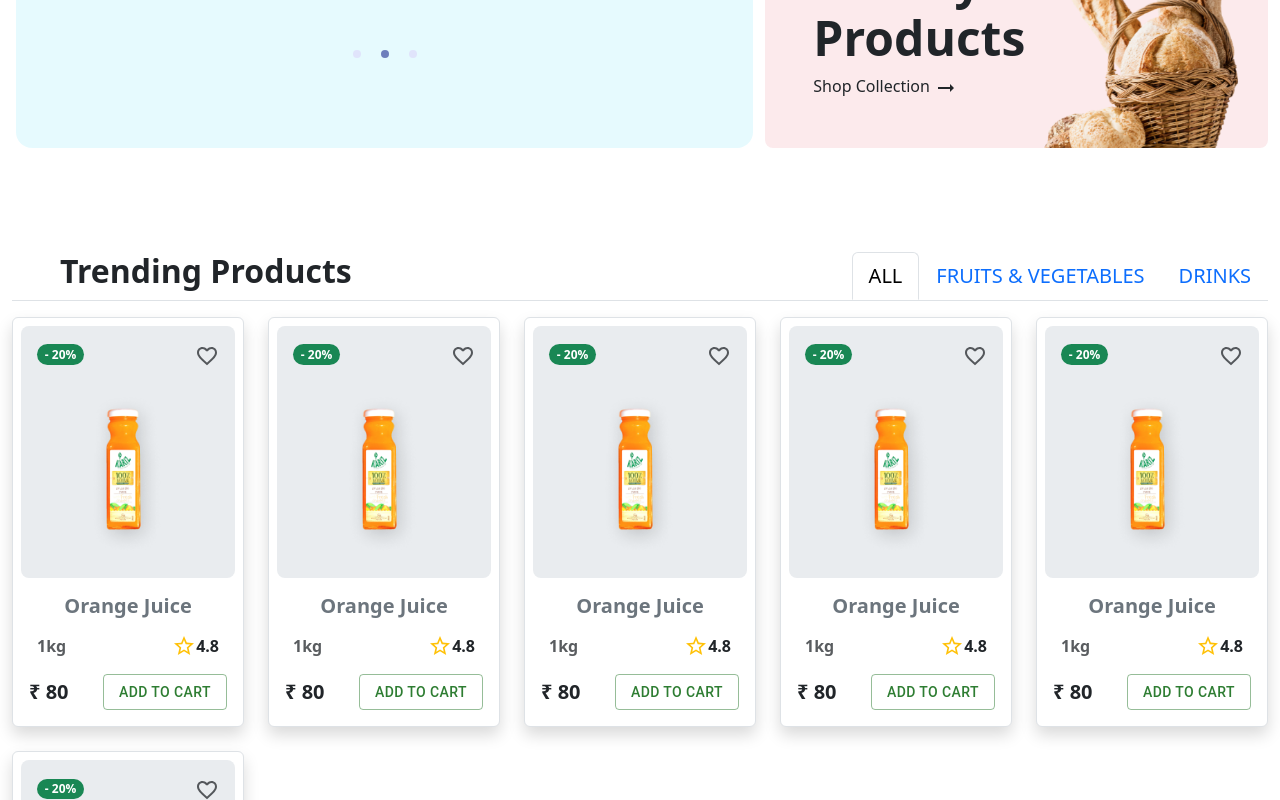
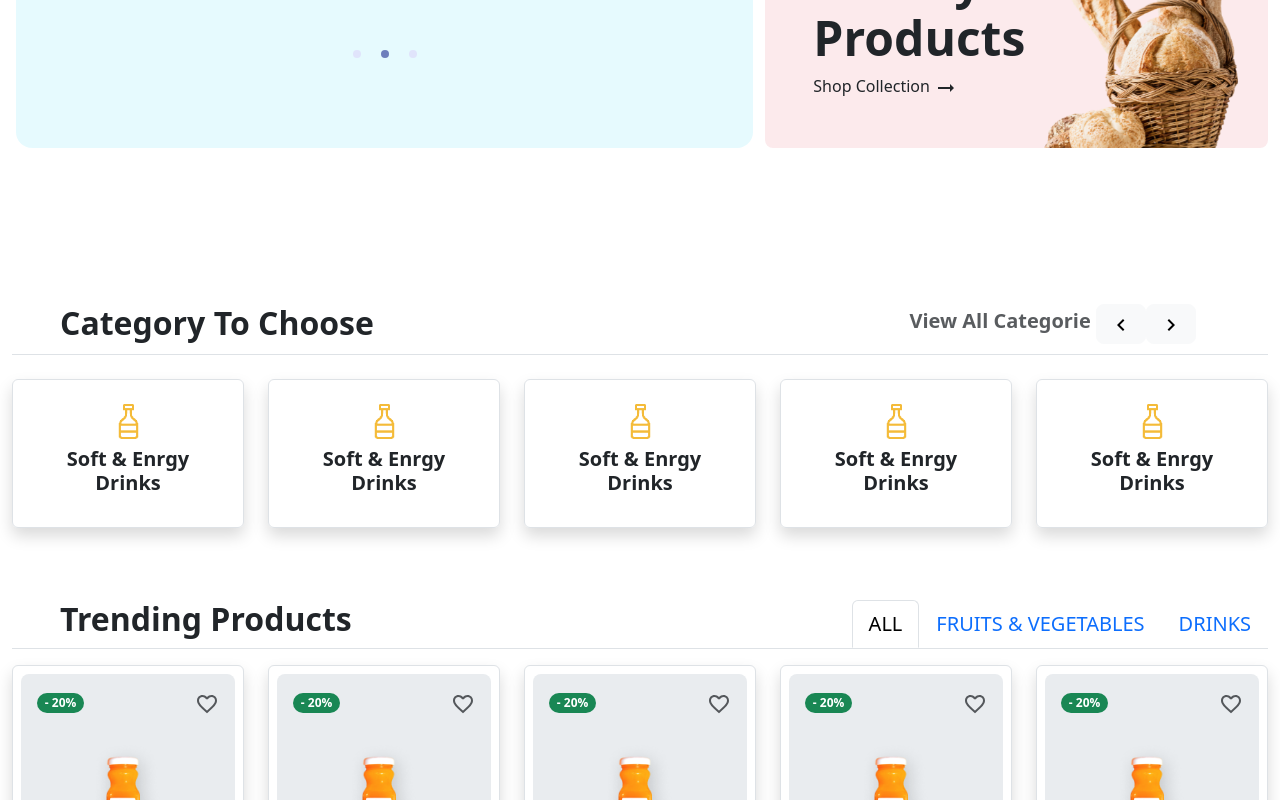
Before and after one commit to mahendra-singh-jhala/FoodMart_frontend, a React (Create React App) app: page /home/grocery in a window 1280 px wide. Shown: the part 637-1437 px from the top of the page. Built offline with nearby package versions, Linux system fonts and the light colour scheme; the HTML template or start-up script is replaced by a standard one.

Commit message:
first commit

```diff
--- /dev/null
+++ b/src/user/component/grocery/Category.js
@@ -0,0 +1,42 @@
+import React from 'react'
+import img from "../../../asset/icon-soft-drinks-bottle.png"
+import KeyboardArrowRightIcon from '@mui/icons-material/KeyboardArrowRight';
+import KeyboardArrowLeftIcon from '@mui/icons-material/KeyboardArrowLeft';
+import { Link } from 'react-router-dom';
+
+const Category = () => {
+    return (
+        <section className="overflow-hidden py-5">
+            <div className="container-fluid">
+                <div className="row">
+                    <div className="col-md-12">
+                        <div className="d-flex flex-wrap justify-content-lg-between px-4 border-bottom py-1">
+                            <h3 className="fs-2 fw-bold ms-4">Category To Choose</h3>
+                            <div className="me-5">
+                                <Link className="btn-link text-decoration-none text-muted fw-bold fs-5"> View All Categorie </Link>
+                                <button type="button" id="cat-prev" className="btn btn-light rounded-3"><KeyboardArrowLeftIcon /></button>
+                                <button type="button" id="cat-next" className="btn btn-light rounded-3"><KeyboardArrowRightIcon /></button>
+                            </div>
+                        </div>
+                    </div>
+                    <div className="col-md-12">
+                        <div className="row row-cols-1 row-cols-sm-2 row-cols-md-3 row-cols-lg-4 row-cols-xl-5">
+                            {[1, 2, 3, 4, 5].map(() => (
+                                <div className="col">
+                                    <div className="text-center my-2 border p-4 rounded shadow my-4">
+                                        <Link className="nav-link categorie-item">
+                                            <img src={img} alt="img1" className="img-fluid" />
+                                            <h3 className="categories-title fs-5 text-capitalize fw-bold my-2">soft & enrgy drinks</h3>
+                                        </Link>
+                                    </div>
+                                </div>
+                            ))}
+                        </div>
+                    </div>
+                </div>
+            </div>
+        </section>
+    )
+}
+
+export default Category
--- a/src/user/component/grocery/Grocery.js
+++ b/src/user/component/grocery/Grocery.js
@@ -4,10 +4,12 @@ import img1 from '../../../asset/thumb-orange-juice.png'
 import { Button } from '@mui/material'
 import StarBorderIcon from '@mui/icons-material/StarBorder';
 import FavoriteBorderIcon from '@mui/icons-material/FavoriteBorder';
+import Category from './Category';
 
 const Grocery = () => {
     return (
         <section className="py-5">
+            <Category />
             <div className="container-fluid">
                 <div className="row">
                     <div className="col-md-12">
```
